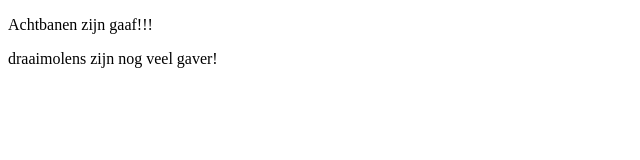
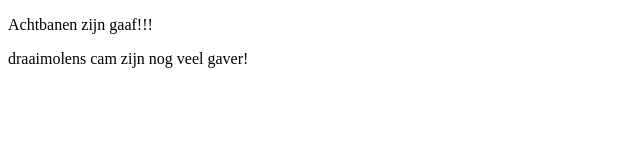
Before and after one commit to ariepieter/4v, a plain HTML site: page index.html in a window 1280 px wide. Shown: the full height of the page, 0-640 px from the left. Drawn offline with Linux system fonts and the light colour scheme.

Commit message:
Update index.html
coltest cam

```diff
--- a/index.html
+++ b/index.html
@@ -6,7 +6,7 @@
     </head>
     <body>
         <p>Achtbanen zijn gaaf!!!</p>
-        <p>draaimolens zijn nog veel gaver!</p>
+        <p>draaimolens cam zijn nog veel gaver!</p>
     </body>
 
 
```
